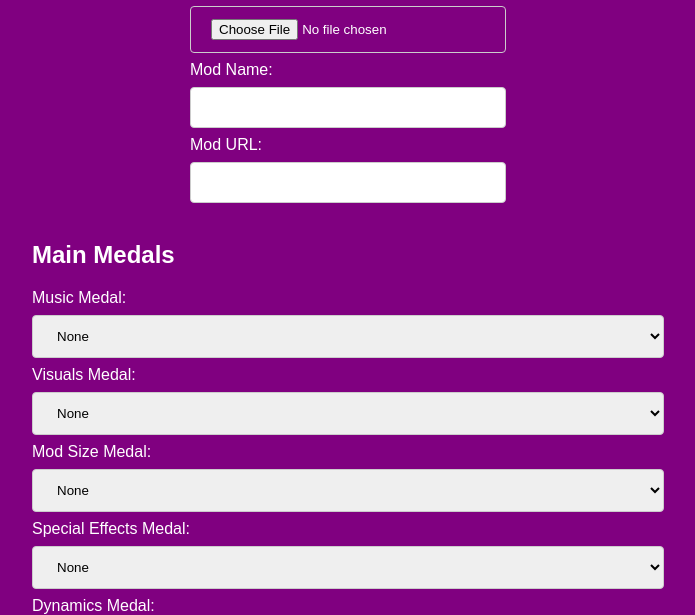
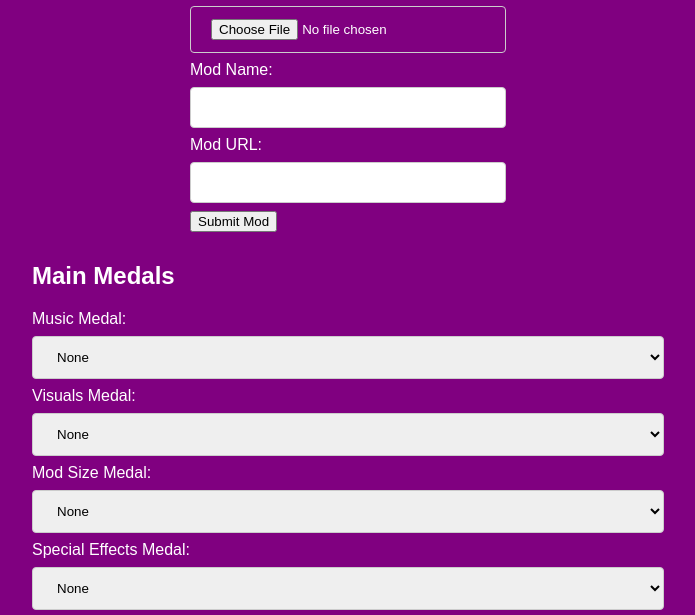
Before and after one commit to GIDRO32/fnf-metro, a plain HTML site: page addmod.html in a window 1280 px wide. Shown: the part 208-823 px from the top of the page, without its empty margins (292-987 px from the left). Drawn offline with Linux system fonts and the light colour scheme.

Commit message:
Update addmod.html

```diff
--- a/addmod.html
+++ b/addmod.html
@@ -47,7 +47,21 @@
         <label for="modUrl">Mod URL:</label>
         <input type="url" id="modUrl" name="modUrl">
 
-        <!-- Placeholder for more features and submit button -->
+        <script>
+    function generateModLink() {
+        const modName = document.getElementById('modName').value;
+        const modUrl = document.getElementById('modUrl').value;
+        // Example of generating a simple link (you could customize this based on your requirements)
+        const generatedLink = `https://yourmodsite.com/mods?name=${encodeURIComponent(modName)}&url=${encodeURIComponent(modUrl)}`;
+
+        // Display the link - for demonstration, we're using an alert
+        alert(`Your generated mod link: ${generatedLink}`);
+
+        // Here, you would also handle the logic to send this data to a server to be saved into 'list.txt'
+    }
+</script>
+<button onclick="generateModLink()">Submit Mod</button>
+
         </div>
 
         <div class="medal-section">
```
